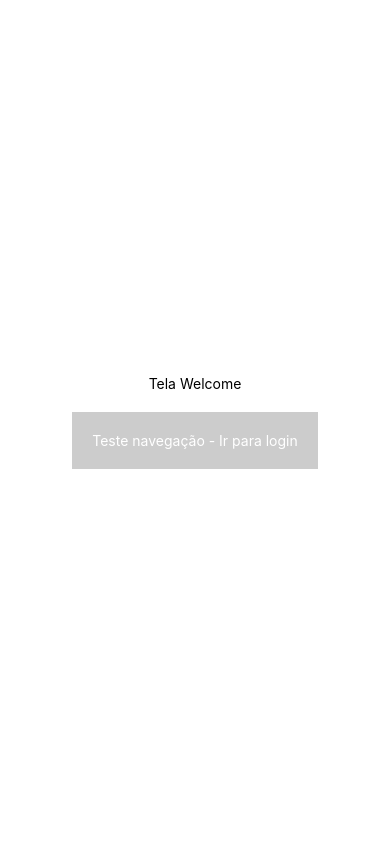
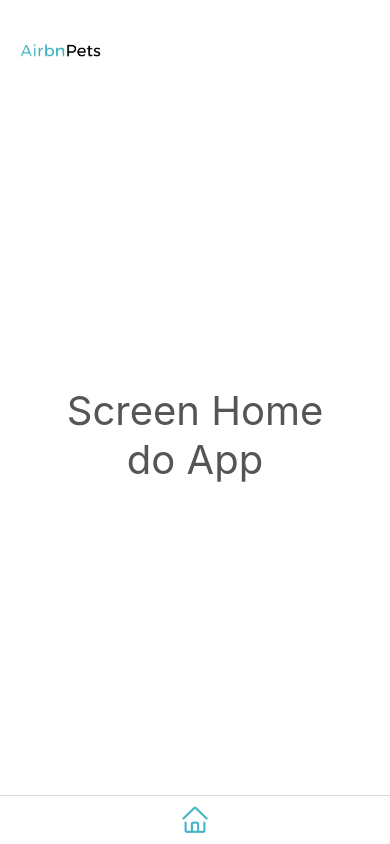
Before and after one commit to ICEI-PUC-Minas-PMV-ADS/pmv-ads-2022-2-e3-proj-mov-t1-time3_airbnpets, a React Native app in the folder src/airbnpets/: screen /Home in a window 390 px wide. Built offline with nearby package versions, Linux system fonts and the light colour scheme.

Commit message:
Tela Home para teste de login

```diff
--- a/src/airbnpets/package.json
+++ b/src/airbnpets/package.json
@@ -9,6 +9,7 @@
     "web": "expo start --web"
   },
   "dependencies": {
+    "@react-navigation/bottom-tabs": "^6.3.3",
     "@react-navigation/native": "^6.0.12",
     "@react-navigation/native-stack": "^6.8.0",
     "expo": "~46.0.9",
--- /dev/null
+++ b/src/airbnpets/src/Screens/Home/index.js
@@ -0,0 +1,35 @@
+import React from "react";
+import { View, Text, StyleSheet, Image } from "react-native";
+
+import Header from "../../components/Header";
+
+export default function Home() {
+  return (
+    <View style={styles.container}>
+        <Header/>
+      <View style={{ flex: 1, justifyContent: "center" }}>
+        <Text style={styles.testeExample}>Screen Home do App</Text>
+      </View>
+    </View>
+  );
+}
+
+const styles = StyleSheet.create({
+  container: {
+    flex: 1,
+    backgroundColor: "#fff",
+    paddingTop: 24,
+  },
+  buttonRota: {
+    backgroundColor: "#ccc",
+    padding: 20,
+    marginTop: 20,
+  },
+  testeExample: {
+    textAlign: "center",
+    fontSize: 40,
+    marginEnd: 50,
+    marginStart: 50,
+    color: "#555555",
+  },
+});
--- a/src/airbnpets/src/Screens/Login/index.js
+++ b/src/airbnpets/src/Screens/Login/index.js
@@ -1,10 +1,16 @@
-import React from 'react';
-import { View, Text, StyleSheet, TouchableOpacity} from 'react-native';
+import React from "react";
+import { View, Text, StyleSheet, TouchableOpacity } from "react-native";
 
-export default function Login({navigation}) {
+export default function Login({ navigation }) {
   return (
     <View style={styles.container}>
       <Text>Tela Login</Text>
+      <TouchableOpacity
+        style={styles.buttonRota}
+        onPress={() => navigation.navigate("Home")}
+      >
+        <Text style={{ color: "#fff" }}>Teste</Text>
+      </TouchableOpacity>
     </View>
   );
 }
@@ -14,6 +20,11 @@ const styles = StyleSheet.create({
     flex: 1,
     backgroundColor: "#fff",
     alignItems: "center",
-        justifyContent: "center"
-    }
-})
+    justifyContent: "center",
+  },
+  buttonRota: {
+    backgroundColor: "#ccc",
+    padding: 20,
+    marginTop: 20,
+  },
+});
--- /dev/null
+++ b/src/airbnpets/src/components/Header/index.js
@@ -0,0 +1,23 @@
+import React from "react";
+import { View, StyleSheet, Image } from "react-native";
+
+const logo = require("../../assets/AirbnPetsLogo.png");
+
+export default function Header() {
+  return (
+    <View style={styles.containerLogo}>
+      <Image source={logo} style={styles.logo} resizeMode="contain" />
+    </View>
+  );
+}
+
+const styles = StyleSheet.create({
+  containerLogo: {
+    height: 50,
+    justifyContent: "center",
+  },
+  logo: {
+    width: 120,
+    height: 25,
+  },
+});
--- a/src/airbnpets/src/routes/StackNavigation.js
+++ b/src/airbnpets/src/routes/StackNavigation.js
@@ -1,18 +1,52 @@
 import { createNativeStackNavigator } from "@react-navigation/native-stack";
 import Welcome from "../Screens/Welcome";
 import Login from "../Screens/Login";
+import Home from "../Screens/Home";
+
+import ShowBottomTabs from "./TabNavigation";
 
 const Stack = createNativeStackNavigator();
 
 export default (props) => {
   return (
-    <Stack.Navigator
-    initialRouteName="Welcome"
-  >
-    <Stack.Screen name="Welcome" component={Welcome} options={{headerShown: false}}/>
-    <Stack.Screen name="Login" component={Login}/>
-  </Stack.Navigator>
-  )
+    <Stack.Navigator initialRouteName="Welcome">
+      <Stack.Screen
+        name="Welcome"
+        component={Welcome}
+        options={{ headerShown: false }}
+      />
+      <Stack.Screen name="Login" component={Login} />
+      <Stack.Screen
+        name="Home"
+        component={ShowBottomTabs}
+        options={{ headerShown: false }}
+      />
+    </Stack.Navigator>
+  );
 };
 
+export function HomeNavigation() {
+  return (
+    <Stack.Navigator>
+      <Stack.Screen
+        name="Home"
+        component={Home}
+        options={{ headerShown: false }}
+      />
+    </Stack.Navigator>
+  );
+}
+
+export function LoginNavigation() {
+  return (
+    <Stack.Navigator>
+      <Stack.Screen
+        name="login"
+        component={Login}
+        options={{ headerShown: false }}
+      />
+    </Stack.Navigator>
+  );
+}
+
 // Obs: Essas 2 telas (Welcome e Login) é só para testar a navegação. Após decidirmos quem vai ser responsável por cada tela melhoramos as que existem e adicionamos as novas.
--- /dev/null
+++ b/src/airbnpets/src/routes/TabNavigation.js
@@ -0,0 +1,27 @@
+import { createBottomTabNavigator } from "@react-navigation/bottom-tabs";
+import { HomeNavigation } from "./StackNavigation";
+
+import { AntDesign } from "@expo/vector-icons";
+
+const Tab = createBottomTabNavigator();
+
+export default function ShowBottomTabs() {
+  return (
+    <Tab.Navigator screenOptions={{ tabBarShowLabel: false }}>
+      <Tab.Screen
+        name="HomeTab"
+        component={HomeNavigation}
+        options={{
+          headerShown: false,
+          tabBarIcon: ({ focused }) => {
+            if (focused) {
+              return <AntDesign name="home" size={30} color="#45B5C4" />;
+            }
+
+            return <AntDesign name="home" size={30} color="black" />;
+          },
+        }}
+      />
+    </Tab.Navigator>
+  );
+}
```
Also changed, not shown: src/airbnpets/src/assets/AirbnPetsLogo.png (added), 1 other file (tests, documents, lock files or other folders). Lines whose indentation alone changed are shown as unchanged.
